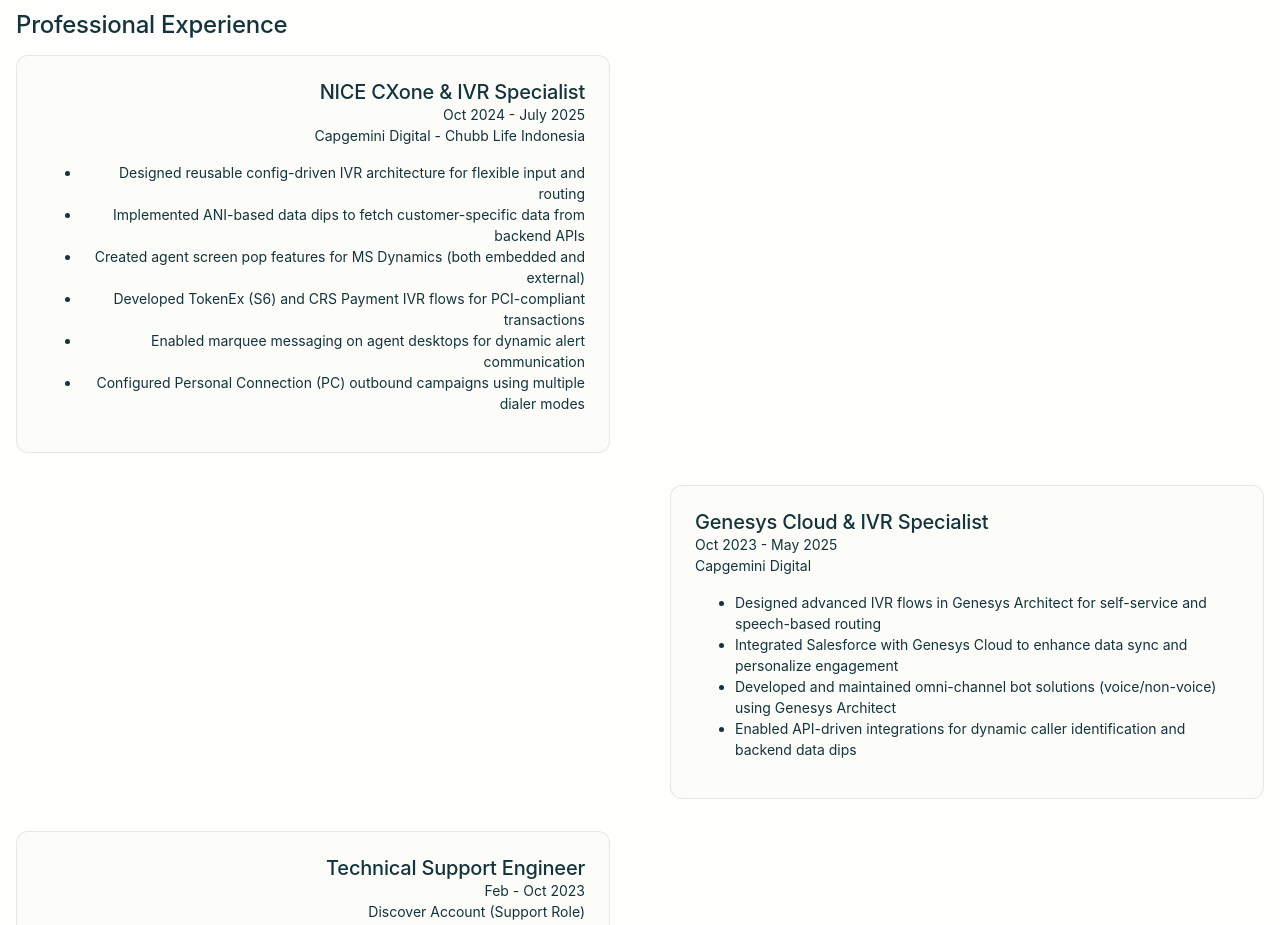
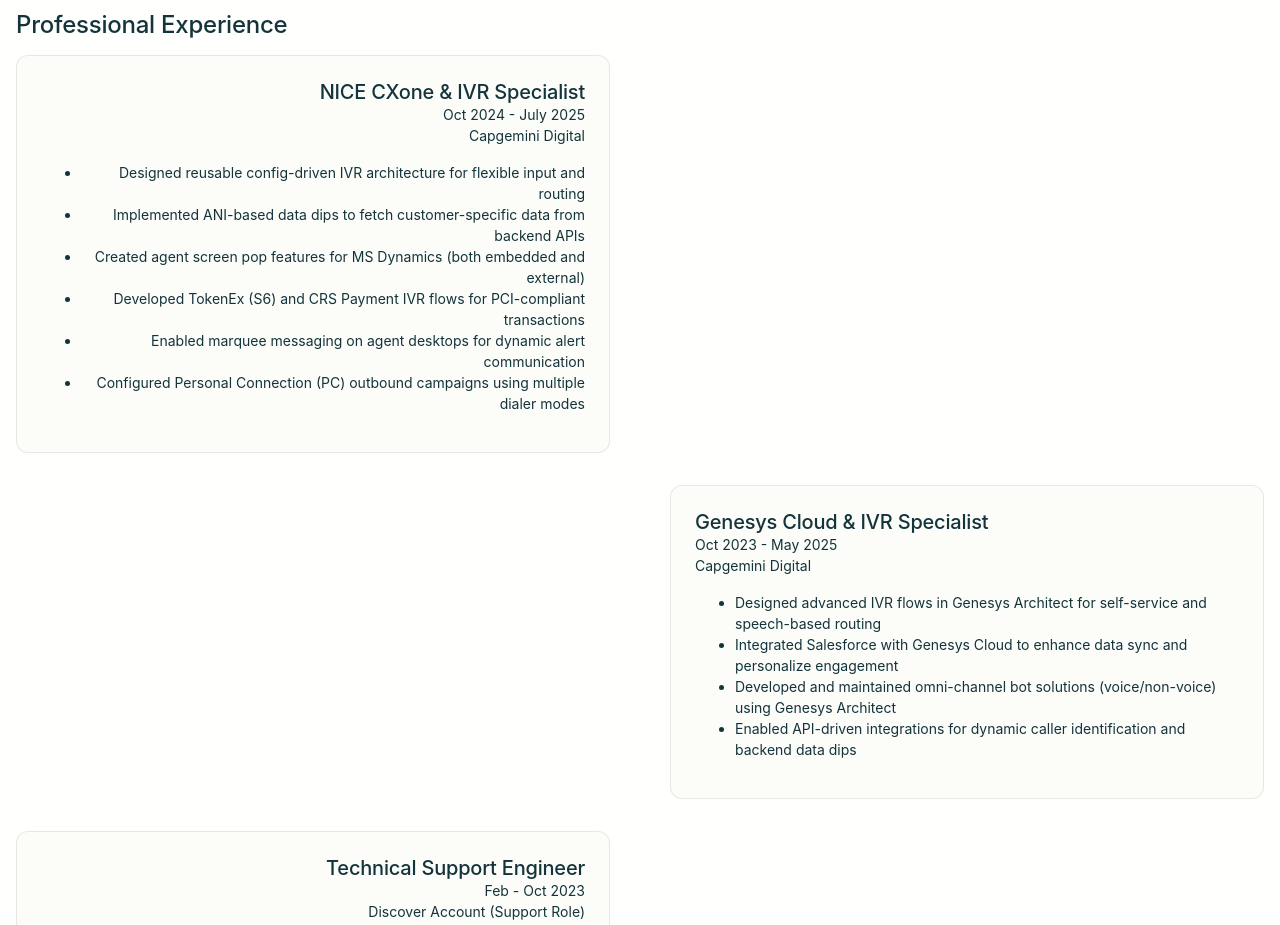
Before and after one commit to PratikMali2210/My-Portfolio, a plain HTML site: page portfolio-final-with-photo-cv.html in a window 1280 px wide. Shown: the part 4880-5805 px from the top of the page. Drawn offline with nearby package versions, Linux system fonts and the light colour scheme; a web font is replaced by a local one.

Commit message:
Remove little code.

```diff
--- a/portfolio-final-with-photo-cv.html
+++ b/portfolio-final-with-photo-cv.html
@@ -482,7 +482,7 @@
                             <h3>NICE CXone & IVR Specialist</h3>
                             <span class="timeline-date">Oct 2024 - July 2025</span>
                         </div>
-                        <p class="company">Capgemini Digital - Chubb Life Indonesia</p>
+                        <p class="company">Capgemini Digital</p>
                         <div class="experience-details">
                             <ul>
                                 <li>Designed reusable config-driven IVR architecture for flexible input and routing</li>
```
